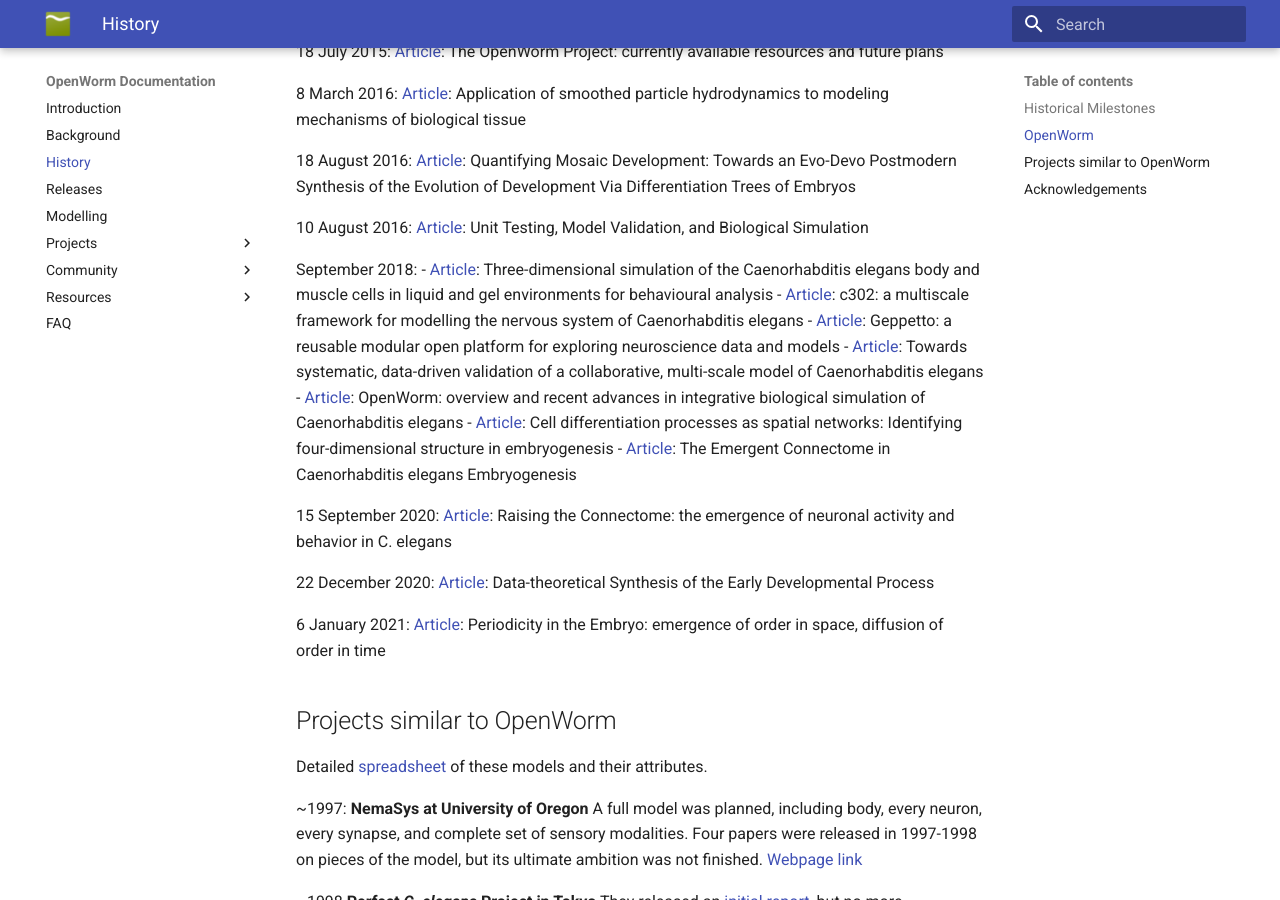
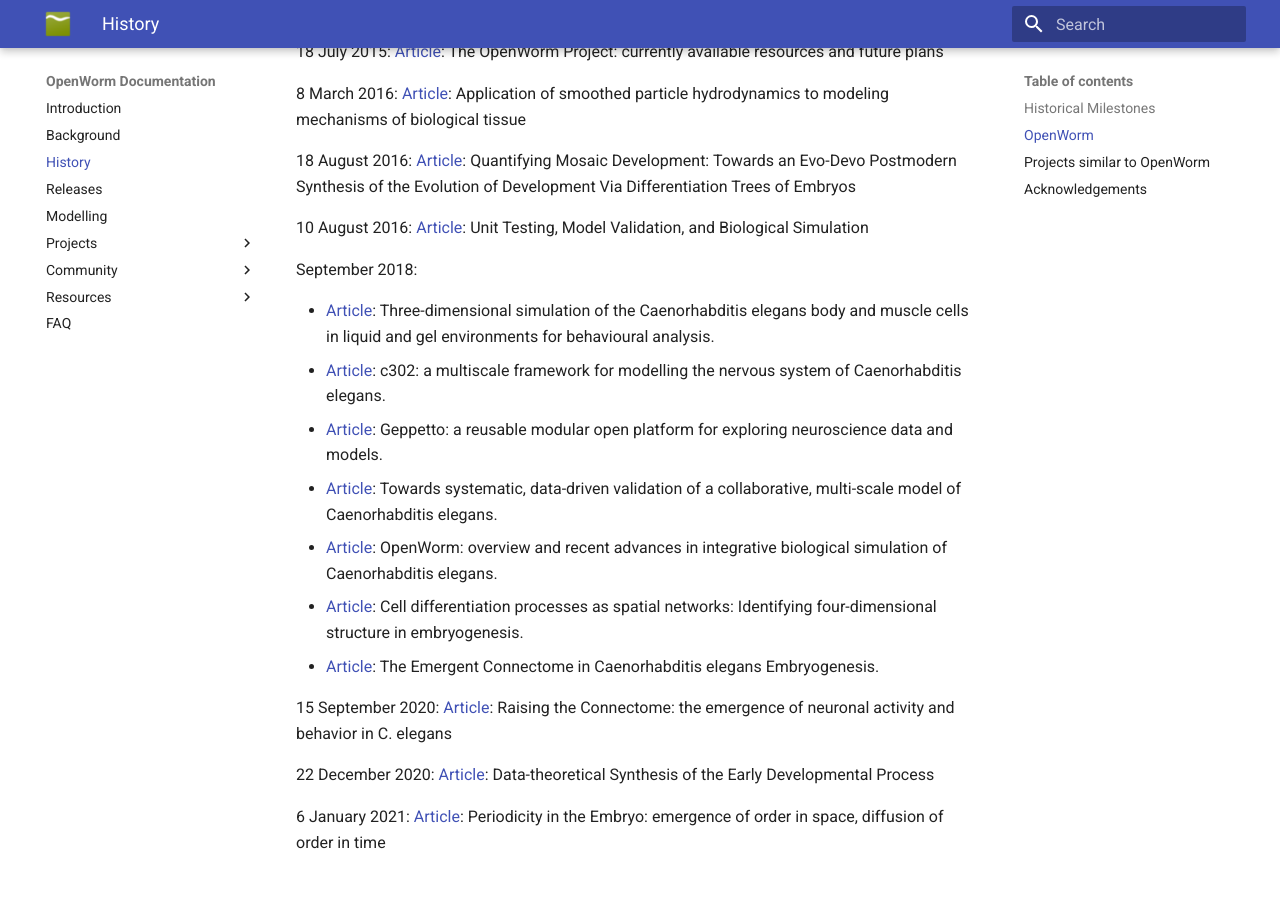
Before and after one commit to openworm/openworm_docs, an MkDocs documentation site: the page built from docs/fullhistory.md, in a window 1280 px wide and 900 px high, scrolled down 2957 px. Built offline with MkDocs 1.6.1 and Material for MkDocs 9.7.7, drawn with Linux system fonts in a browser that asks for light colours; comment, search, counter and statistics services are not loaded.

Commit message:
History: formatting update

```diff
--- a/docs/fullhistory.md
+++ b/docs/fullhistory.md
@@ -98,13 +98,14 @@
 10 August 2016: [Article](https://f1000research.com/articles/5-1946/v1): Unit Testing, Model Validation, and Biological Simulation
 
 September 2018:
--   [Article](https://royalsocietypublishing.org/doi/10.1098/rstb.2017.0376): Three-dimensional simulation of the Caenorhabditis elegans body and muscle cells in liquid and gel environments for behavioural analysis
--   [Article](https://royalsocietypublishing.org/doi/10.1098/rstb.2017.0379): c302: a multiscale framework for modelling the nervous system of Caenorhabditis elegans
--   [Article](https://royalsocietypublishing.org/doi/10.1098/rstb.2017.0380): Geppetto: a reusable modular open platform for exploring neuroscience data and models
--   [Article](https://royalsocietypublishing.org/doi/10.1098/rstb.2017.0381): Towards systematic, data-driven validation of a collaborative, multi-scale model of Caenorhabditis elegans
--   [Article](https://royalsocietypublishing.org/doi/10.1098/rstb.2017.0382): OpenWorm: overview and recent advances in integrative biological simulation of Caenorhabditis elegans
--   [Article](https://www.sciencedirect.com/science/article/abs/pii/S030326471830220X): Cell differentiation processes as spatial networks: Identifying four-dimensional structure in embryogenesis
--   [Article](https://www.sciencedirect.com/science/article/abs/pii/S0303264718302120): The Emergent Connectome in Caenorhabditis elegans Embryogenesis
+
+-   [Article](https://royalsocietypublishing.org/doi/10.1098/rstb.2017.0376): Three-dimensional simulation of the Caenorhabditis elegans body and muscle cells in liquid and gel environments for behavioural analysis.
+-   [Article](https://royalsocietypublishing.org/doi/10.1098/rstb.2017.0379): c302: a multiscale framework for modelling the nervous system of Caenorhabditis elegans.
+-   [Article](https://royalsocietypublishing.org/doi/10.1098/rstb.2017.0380): Geppetto: a reusable modular open platform for exploring neuroscience data and models.
+-   [Article](https://royalsocietypublishing.org/doi/10.1098/rstb.2017.0381): Towards systematic, data-driven validation of a collaborative, multi-scale model of Caenorhabditis elegans.
+-   [Article](https://royalsocietypublishing.org/doi/10.1098/rstb.2017.0382): OpenWorm: overview and recent advances in integrative biological simulation of Caenorhabditis elegans.
+-   [Article](https://www.sciencedirect.com/science/article/abs/pii/S030326471830220X): Cell differentiation processes as spatial networks: Identifying four-dimensional structure in embryogenesis.
+-   [Article](https://www.sciencedirect.com/science/article/abs/pii/S0303264718302120): The Emergent Connectome in Caenorhabditis elegans Embryogenesis.
 
 15 September 2020: [Article](https://www.frontiersin.org/journals/cellular-neuroscience/articles/10.3389/fncel.2020.524791/full): Raising the Connectome: the emergence of neuronal activity and behavior in C. elegans
 
```
